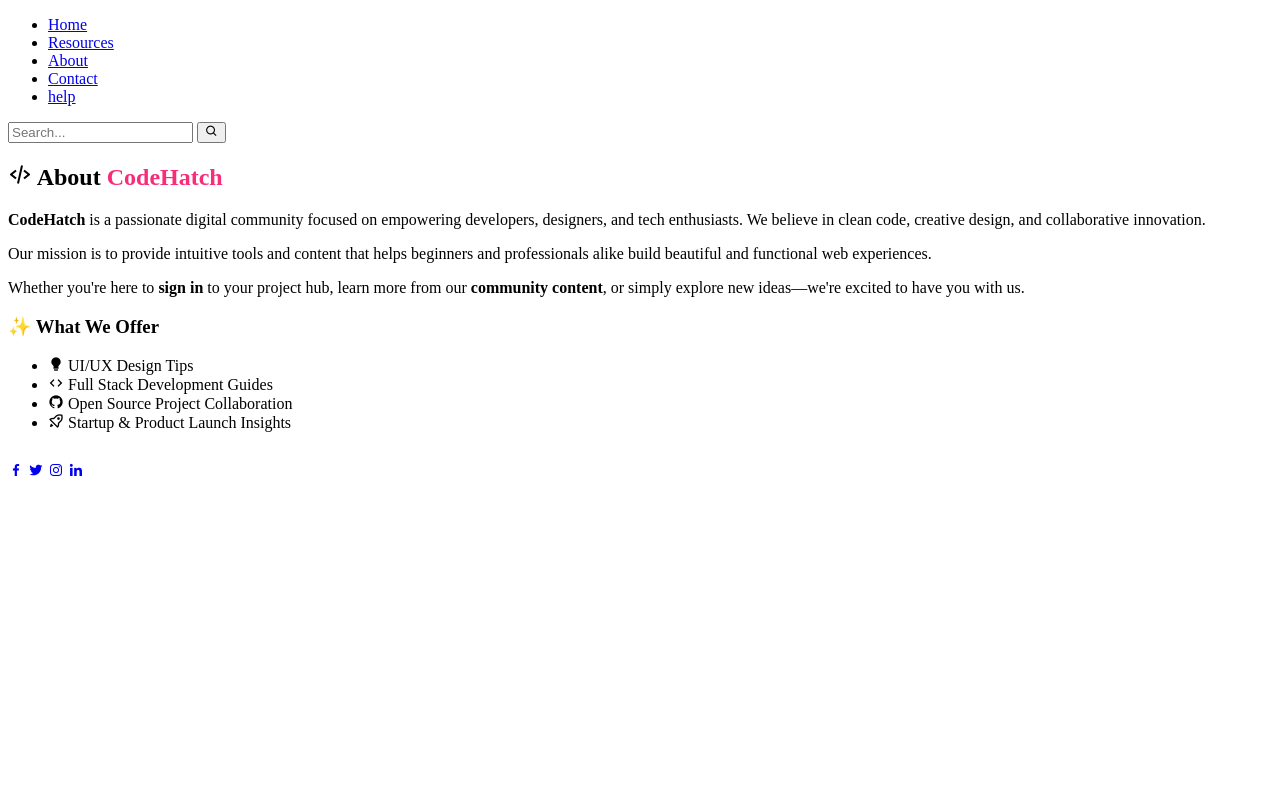
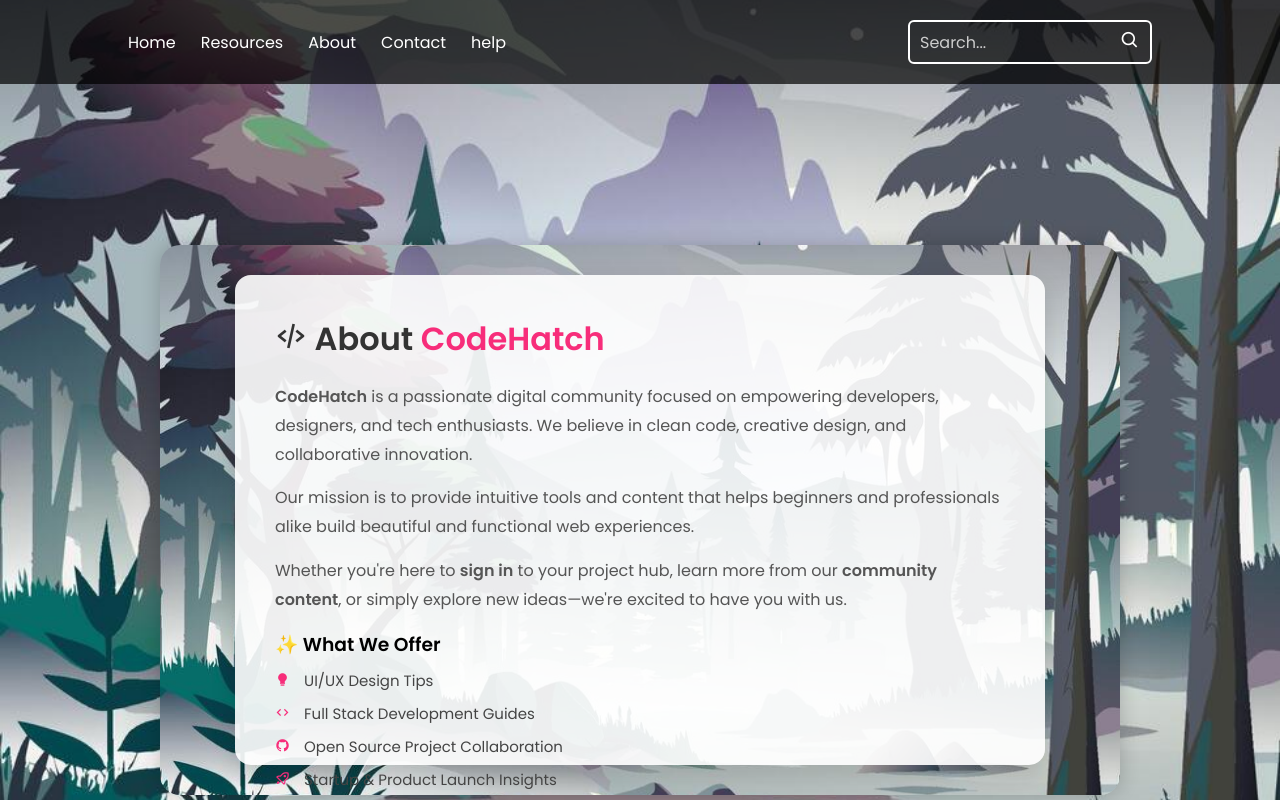
Before and after one commit to kirankumar475/codehatch-webapp, a plain HTML site: page about.html in a window 1280 px wide. Drawn offline with nearby package versions, Linux system fonts and the light colour scheme; files whose address does not match are found by name.

Commit message:
Update about.html

```diff
--- a/about.html
+++ b/about.html
@@ -3,7 +3,7 @@
 <head>
   <meta charset="UTF-8">
   <title>About | CodeHatch</title>
-  <link rel="stylesheet" href="index.css">
+  <link rel="stylesheet" href="style.css">
   <link href="https://unpkg.com/boxicons@2.1.4/css/boxicons.min.css" rel="stylesheet">
 </head>
 <body>
@@ -11,7 +11,7 @@
   <header class="header">
     <nav class="navbar">
   <ul>
-    <li><a href="index1.html">Home</a></li>
+    <li><a href="index.html">Home</a></li>
     <li><a href="Resources.html">Resources</a></li>
     <li><a href="about.html">About</a></li>
     <li><a href="contact.html">Contact</a></li>
```
